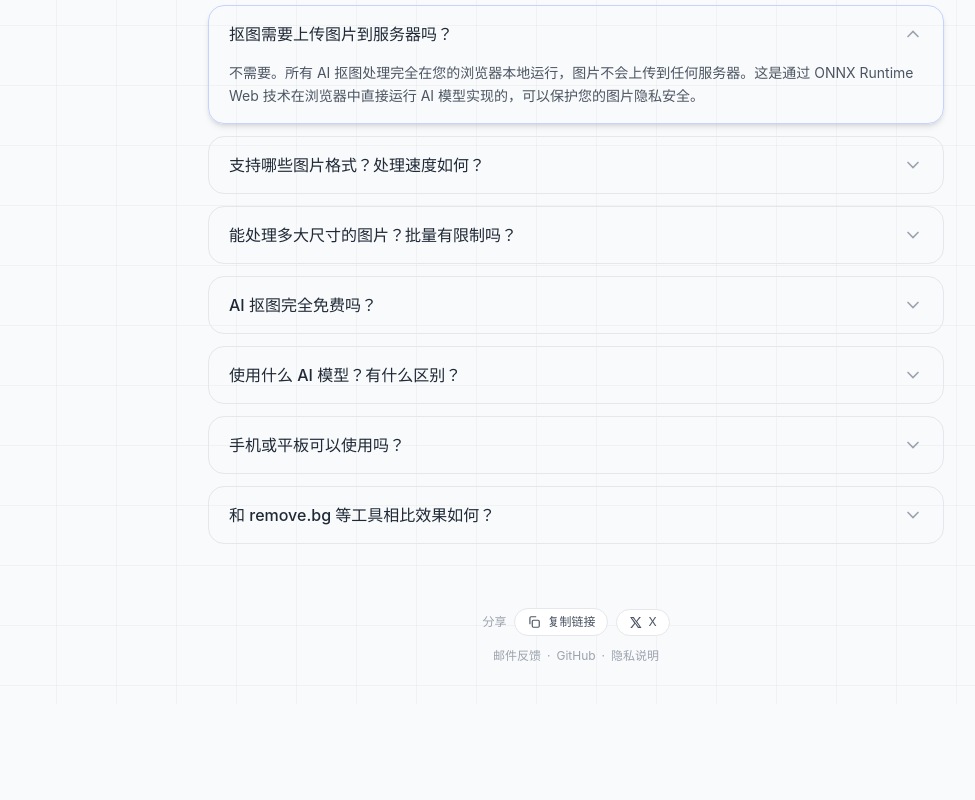
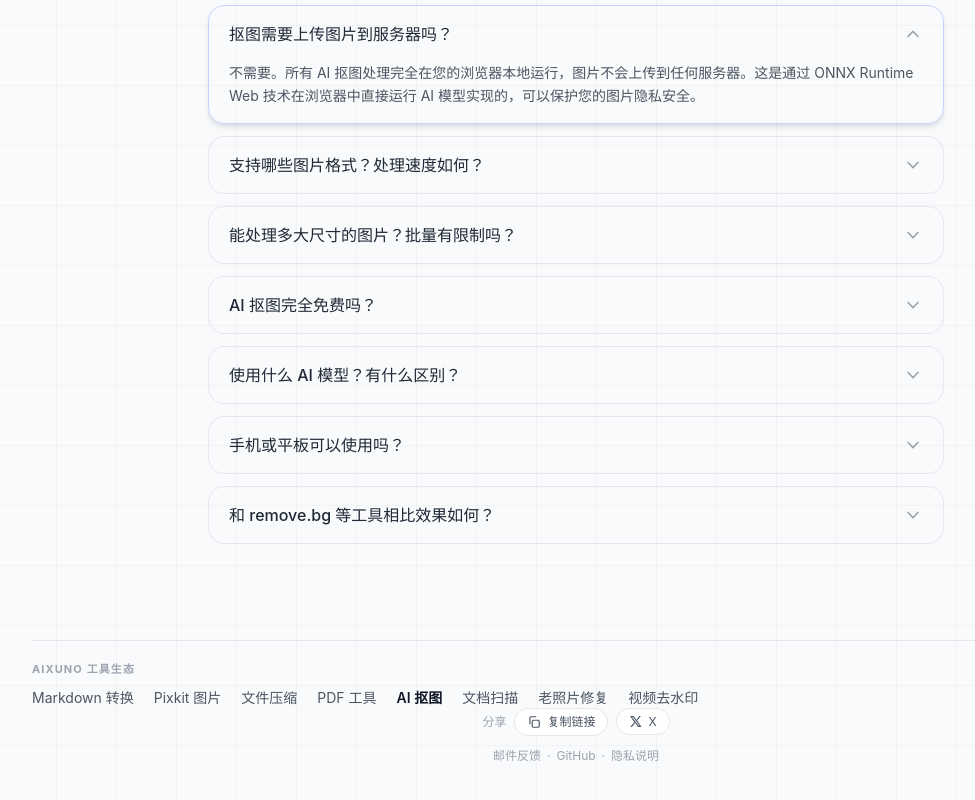
Before and after one commit to zhltzh/bg-remover, a Nuxt app in the folder bg-remover/: page / in a window 1280 px wide. Shown: the part 3515-4315 px from the top of the page, without its empty margins (64-1039 px from the left). Before the commit the page ends 4219 px from the top, so only its background shows below. Built offline with nearby package versions, Linux system fonts and the light colour scheme.

Commit message:
feat: add Aixuno ecosystem nav to site footer

```diff
--- a/bg-remover/components/SiteUtilityLinks.vue
+++ b/bg-remover/components/SiteUtilityLinks.vue
@@ -1,6 +1,19 @@
 <template>
-  <!-- 页脚：分享、反馈与隐私入口 -->
+  <!-- 页脚：站群、分享、反馈与隐私入口 -->
   <div class="mx-auto w-full max-w-6xl px-4 pb-10 sm:px-6 lg:px-8">
+    <nav aria-label="Aixuno 产品线" class="mt-8 border-t border-gray-200 pt-5">
+      <div class="text-[11px] font-bold uppercase tracking-widest text-gray-400">Aixuno 工具生态</div>
+      <div class="mt-2.5 flex flex-wrap gap-x-5 gap-y-2 text-sm">
+        <a
+          v-for="site in SITES"
+          :key="site.id"
+          :href="site.id === CURRENT ? undefined : site.href"
+          :aria-current="site.id === CURRENT ? 'page' : undefined"
+          :class="site.id === CURRENT ? 'font-semibold text-gray-900' : 'text-gray-600 transition-colors hover:text-gray-900'"
+          >{{ site.label }}</a
+        >
+      </div>
+    </nav>
     <ShareLinks />
     <p class="mt-3 text-center text-xs text-gray-400">
       <a
@@ -28,6 +41,20 @@
 <script setup lang="ts">
 import { onMounted, ref } from "vue";
 
+// 跨站入口：与 SiteNetwork.vue 保持同一份数据
+const SITES = [
+  { id: 'markdown', href: 'https://aixuno.com/', label: 'Markdown 转换' },
+  { id: 'image', href: 'https://image.aixuno.com/', label: 'Pixkit 图片' },
+  { id: 'compress', href: 'https://compress.aixuno.com/', label: '文件压缩' },
+  { id: 'pdf', href: 'https://pdf.aixuno.com/', label: 'PDF 工具' },
+  { id: 'bg', href: 'https://bg.aixuno.com/', label: 'AI 抠图' },
+  { id: 'scan', href: 'https://scan.aixuno.com/', label: '文档扫描' },
+  { id: 'restore', href: 'https://restore.aixuno.com/', label: '老照片修复' },
+  { id: 'watermark', href: 'https://watermark.aixuno.com/', label: '视频去水印' },
+]
+
+const CURRENT = 'bg'
+
 // 静态 HTML 里不写完整邮箱，挂载后再拼接，避免被垃圾邮件爬虫抓走。
 // 以后换域名邮箱，只改下面两行。
 const mailHref = ref("#");
```
